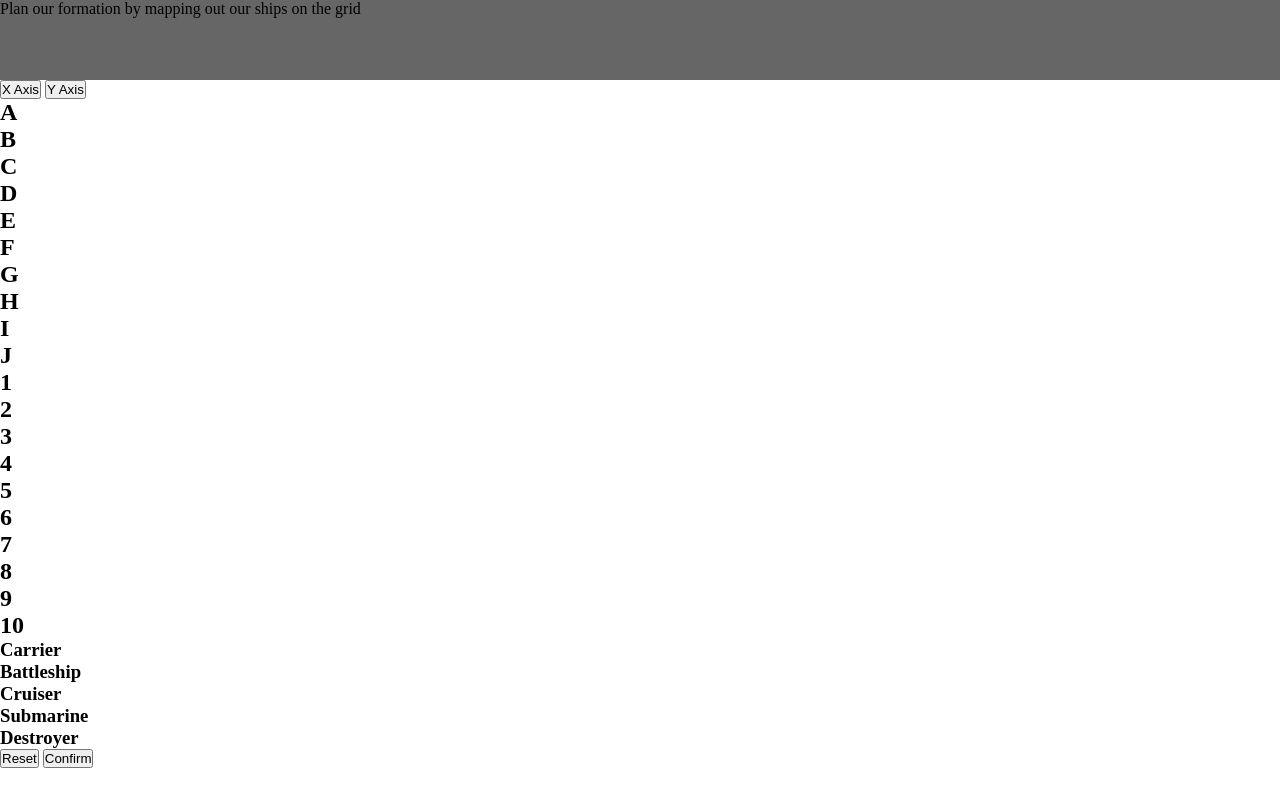
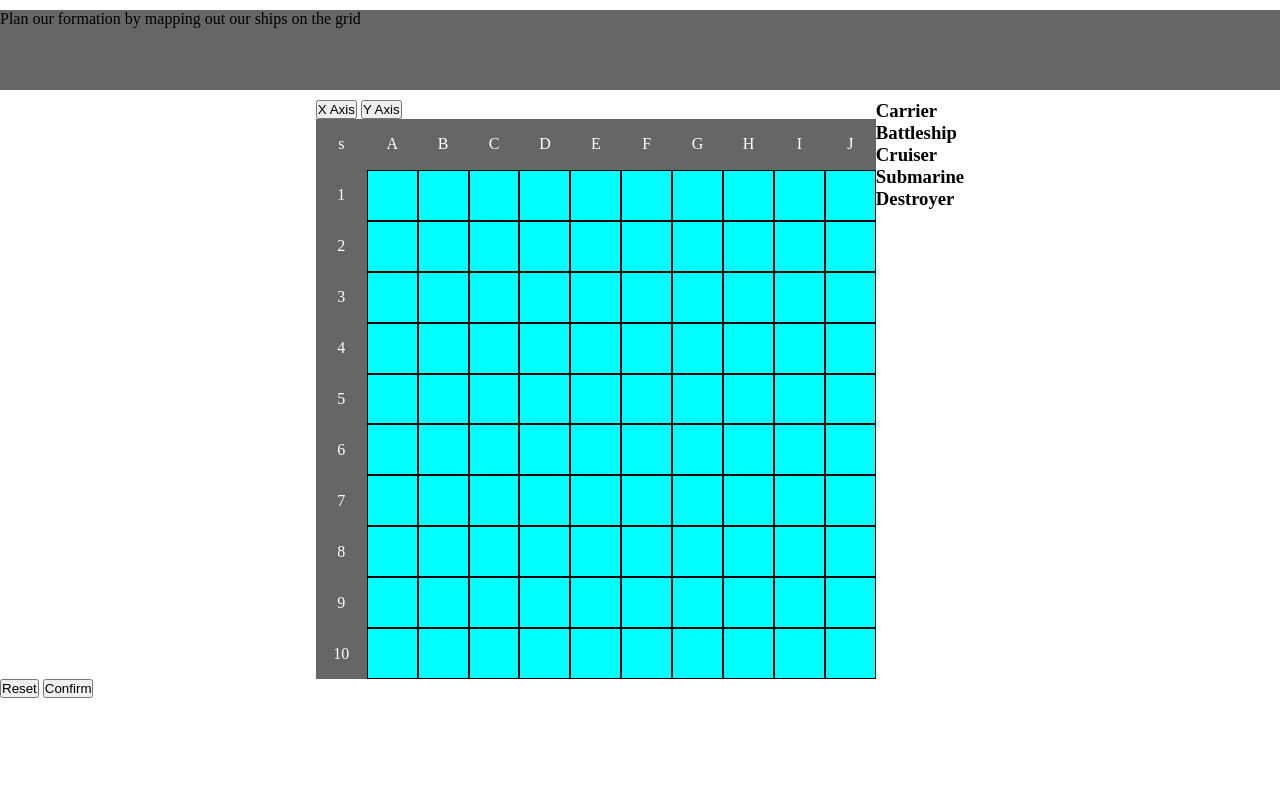
Before and after one commit to VMQ30/Battleship, a plain HTML site: page index.html in a window 1280 px wide. Drawn offline with Linux system fonts and the light colour scheme.

Commit message:
added some styling and fixed some of the layout

```diff
--- a/index.html
+++ b/index.html
@@ -13,40 +13,137 @@
         </header>
 
         <main>
+            <div class = 'main-content'>
                 <div class = 'main-battle'>
                     <div class = 'ship-rotation'>
                         <button class = 'horizontal'>X Axis</button>
                         <button class = 'vertical'>Y Axis</button>
                     </div>
 
-                <div class = 'letter-header'>
-                    <h2>A</h2>
-                    <h2>B</h2>
-                    <h2>C</h2>
-                    <h2>D</h2>
-                    <h2>E</h2>
-                    <h2>F</h2>
-                    <h2>G</h2>
-                    <h2>H</h2>
-                    <h2>I</h2>
-                    <h2>J</h2>
-                </div>
+
                     <div class = 'battle-area'>
-                    <div class = 'number-header'>
-                        <h2>1</h2>
-                        <h2>2</h2>
-                        <h2>3</h2>
-                        <h2>4</h2>
-                        <h2>5</h2>
-                        <h2>6</h2>
-                        <h2>7</h2>
-                        <h2>8</h2>
-                        <h2>9</h2>
-                        <h2>10</h2>
-                    </div>
-
                         <div class = 'battle-grid'>
-
+                            <div class = 'header'>s</div>
+                            <div class = 'header'>A</div>
+                            <div class = 'header'>B</div>
+                            <div class = 'header'>C</div>
+                            <div class = 'header'>D</div>
+                            <div class = 'header'>E</div>
+                            <div class = 'header'>F</div>
+                            <div class = 'header'>G</div>
+                            <div class = 'header'>H</div>
+                            <div class = 'header'>I</div>
+                            <div class = 'header'>J</div>
+                            <div class = 'header'>1</div>
+                            <div></div>
+                            <div></div>
+                            <div></div>
+                            <div></div>
+                            <div></div>
+                            <div></div>
+                            <div></div>
+                            <div></div>
+                            <div></div>
+                            <div></div>
+                            <div class = 'header'>2</div>
+                            <div></div>
+                            <div></div>
+                            <div></div>
+                            <div></div>
+                            <div></div>
+                            <div></div>
+                            <div></div>
+                            <div></div>
+                            <div></div>
+                            <div></div>
+                            <div class = 'header'>3</div>
+                            <div></div>
+                            <div></div>
+                            <div></div>
+                            <div></div>
+                            <div></div>
+                            <div></div>
+                            <div></div>
+                            <div></div>
+                            <div></div>
+                            <div></div>
+                            <div class = 'header'>4</div>
+                            <div></div>
+                            <div></div>
+                            <div></div>
+                            <div></div>
+                            <div></div>
+                            <div></div>
+                            <div></div>
+                            <div></div>
+                            <div></div>
+                            <div></div>
+                            <div class = 'header'>5</div>
+                            <div></div>
+                            <div></div>
+                            <div></div>
+                            <div></div>
+                            <div></div>
+                            <div></div>
+                            <div></div>
+                            <div></div>
+                            <div></div>
+                            <div></div>
+                            <div class = 'header'>6</div>
+                            <div></div>
+                            <div></div>
+                            <div></div>
+                            <div></div>
+                            <div></div>
+                            <div></div>
+                            <div></div>
+                            <div></div>
+                            <div></div>
+                            <div></div>
+                            <div class = 'header'>7</div>
+                            <div></div>
+                            <div></div>
+                            <div></div>
+                            <div></div>
+                            <div></div>
+                            <div></div>
+                            <div></div>
+                            <div></div>
+                            <div></div>
+                            <div></div>
+                            <div class = 'header'>8</div>
+                            <div></div>
+                            <div></div>
+                            <div></div>
+                            <div></div>
+                            <div></div>
+                            <div></div>
+                            <div></div>
+                            <div></div>
+                            <div></div>
+                            <div></div>
+                            <div class = 'header'>9</div>
+                            <div></div>
+                            <div></div>
+                            <div></div>
+                            <div></div>
+                            <div></div>
+                            <div></div>
+                            <div></div>
+                            <div></div>
+                            <div></div>
+                            <div></div>
+                            <div class = 'header'>10</div>
+                            <div></div>
+                            <div></div>
+                            <div></div>
+                            <div></div>
+                            <div></div>
+                            <div></div>
+                            <div></div>
+                            <div></div>
+                            <div></div>
+                            <div></div>
                         </div>
                     </div>
                 </div>
@@ -72,6 +169,7 @@
                         <h3>Destroyer</h3>
                     </div>
                 </div>
+            </div>
         </main>
 
         <footer>
--- a/style.css
+++ b/style.css
@@ -9,4 +9,53 @@ header{
     background-color: rgba(0,0,0,0.6);
     width: 100vw;
     height: 10vh;
+    margin: 10px 0;
 }
+
+main{
+    display: flex;
+    justify-content: center;
+}
+.main-content{
+    display: flex;
+    justify-content: center;
+}
+
+.main-battle{
+    width: 100%;
+}
+.letter-header{
+    display: flex;
+    width: 100%;
+    justify-content: space-between;
+}
+.battle-area{
+    display: flex;
+
+}
+.battle-grid{
+    width: 70vh;
+    height: 70vh;
+    background-color: rgba(0,0,0,0.6);
+    display: grid;
+    grid-template-columns: repeat(11, 1fr);
+    grid-template-rows: repeat(11, 1fr);
+}
+
+.battle-grid div{
+    background-color: aqua;
+    height: 100%;
+    width: 100%;
+    border: 1px solid black;
+    display: flex;
+    justify-content: center;
+    align-items: center;
+    cursor:crosshair;
+}
+
+.battle-grid .header{
+    background-color: transparent;
+    border:none;
+    color: white;
+    cursor:auto
+}
```
Lines whose indentation alone changed are shown as unchanged.
